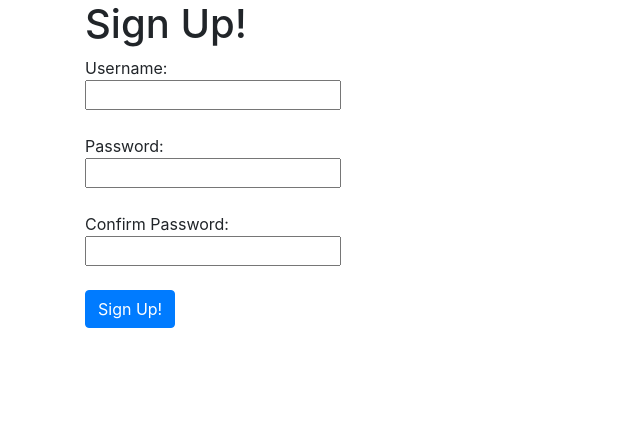
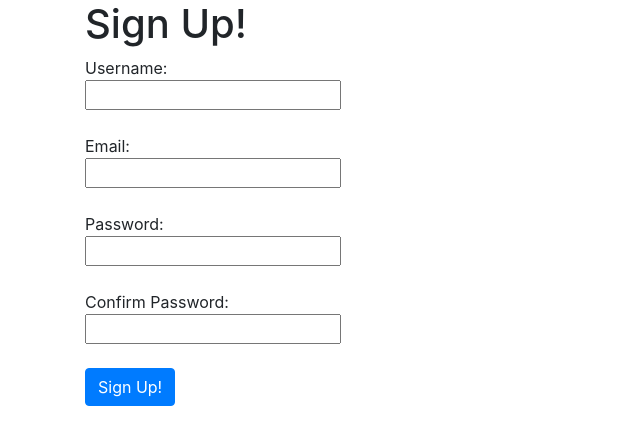
Before and after one commit to haiyanxu/mitoc-gallery, a Django app: page /accounts/signup/ in a window 1280 px wide. Shown: the part 56-501 px from the top of the page, without its empty margins (0-640 px from the left). Run offline with Django 3.2, Linux system fonts and the light colour scheme; parts of the project's set-up code (start-up, migrations or seed data) failed here and were passed over; some libraries are stand-ins or nearby versions.

Commit message:
Add email to signup page & function

```diff
--- a/accounts/templates/accounts/signup.html
+++ b/accounts/templates/accounts/signup.html
@@ -18,6 +18,11 @@
   <input type="text" name="username" />
   <br />
   <br />
+  Email:
+  <br />
+  <input type="email" name="emailaddress" />
+  <br />
+  <br />
   Password:
   <br />
   <input type="password" name="password1" />
--- a/accounts/views.py
+++ b/accounts/views.py
@@ -4,18 +4,19 @@ from django.contrib.auth import authenticate, login, logout
 from imagestore import templates
 
 # Create your views here.
+
 def signup(request):
     if request.method == 'POST':
-        if request.POST['password1'] == request.POST['password2']:
-            try:
-                user = User.objects.get(username=request.POST['username'])
-                return render(request, 'accounts/signup.html', {'error':'Username has already been taken'})
-            except User.DoesNotExist:
-                user = User.objects.create_user(request.POST['username'], password=request.POST['password1'])
-                login(request, user)
-                return render(request, 'imagestore/album_list.html', {'error':'Signup Successful!'})
+        if User.objects.filter(username=request.POST['username']).exists():
+            return render(request, 'accounts/signup.html', {'error':'Username has already been taken'})
+        elif User.objects.filter(email=request.POST['emailaddress']).exists():
+            return render(request, 'accounts/signup.html', {'error':'Email has already been taken'})
+        elif request.POST['password1'] != request.POST['password2']:
+            return render(request, 'accounts/signup.html', {'error':'Passwords didn\'t match'})
         else:
-            return render(request, 'accounts/signup.html', {'error':'Passwords didn\'t match'})
+            user = User.objects.create_user(request.POST['username'], password=request.POST['password1'], email=request.POST['emailaddress'])
+            login(request, user)
+            return render(request, 'imagestore/album_list.html', {'error':'Signup Successful!'})
     else:
         return render(request, 'accounts/signup.html')
 
```
